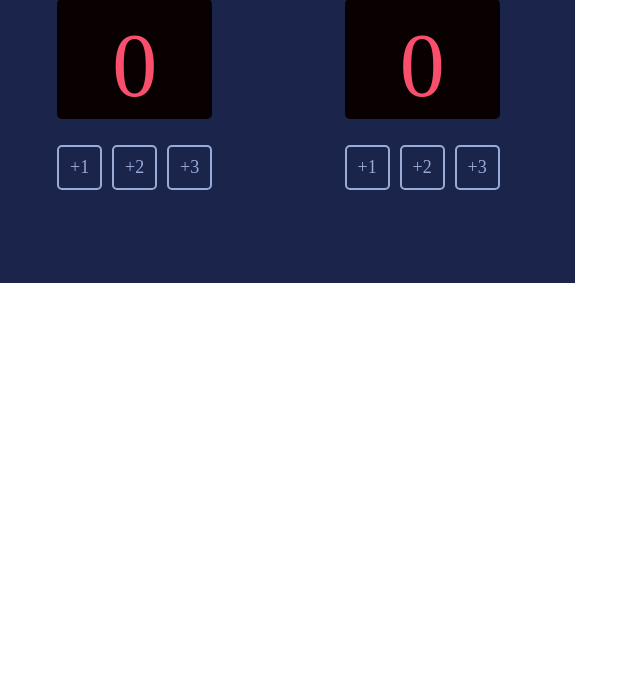
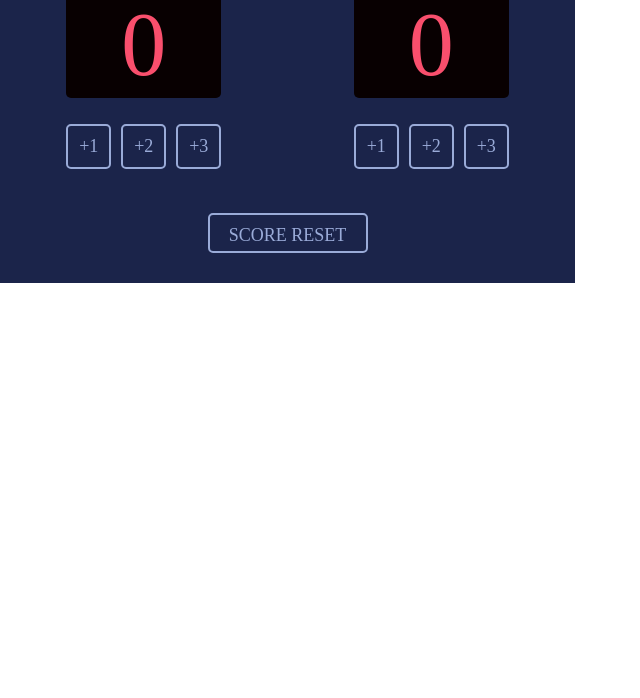
Before and after one commit to MatoElias/Scoreboard, a website built with Vite: page index.html in a window 1280 px wide. Shown: the part 102-800 px from the top of the page, without its empty margins (0-640 px from the left). Built offline with nearby package versions, Linux system fonts and the light colour scheme; a web font is replaced by a local one.

Commit message:
+resetButton, +active state on buttons, cosmetic changes of headings
- adding resetButton, with function of reseting score board

- adding active states to all addButtons for better visibility

- headings are now little bit smaller for better fit

```diff
--- a/index.css
+++ b/index.css
@@ -19,15 +19,16 @@ body {
     display: flex;
     justify-content: space-around;
     width: 575px;
-    height: 385px;
+    height: 305px;
     background-color: #1B244A;
 }
+
 
 h3 {
     font-family: Verdana;
     font-weight: 700;
     font-style: Bold;
-    font-size: 40px;
+    font-size: 30px;
     color: #EEEEEE;
     margin-bottom: 0;
 }
@@ -71,3 +72,33 @@ h3 {
     font-style: Regular;
     font-size: 18px;
 }
+
+#score-reset {
+    width: 575px;
+    height: 80px;
+    background-color: #1B244A;
+}
+
+#reset-btn {
+    margin-top: 10px;
+    padding-top: 5px;
+    width: 160px;
+    height: 40px;
+    background-color: #1B244A;
+    color: #9AABD8;
+    border: 2px solid #9AABD8;
+    border-radius: 5px;
+    font-family: Cursed Timer ULiL;
+    font-weight: 400;
+    font-style: Regular;
+    font-size: 18px;
+}
+
+.score-btn:active {
+    text-shadow: 1px 1px #9AABD8;
+}
+
+
+#reset-btn:active {
+    text-shadow: 1px 1px #9AABD8;
+}
--- a/index.html
+++ b/index.html
@@ -28,6 +28,9 @@
                 </div>
             </div>
         </div>
+        <div id="score-reset">
+            <button id="reset-btn" onclick="scoreReset()">SCORE RESET</button>
+        </div>
         <script src="index.js"></script>
     </body>
 </html>
--- a/index.js
+++ b/index.js
@@ -1,7 +1,8 @@
 let homeScore = document.getElementById("home-score")
 let guestScore = document.getElementById("guest-score")
 
-let count = 0;
+let count = 0
+let countGuest = 0
 
 function addOne() {
     count += 1
@@ -18,8 +19,6 @@ function addThree() {
     homeScore.textContent = count
 }
 
-countGuest = 0
-
 function addOneGuest() {
     countGuest += 1
     guestScore.textContent = countGuest
@@ -34,3 +33,11 @@ function addThreeGuest() {
     countGuest += 3
     guestScore.textContent = countGuest
 }
+
+function scoreReset() {
+    count = 0
+    homeScore.textContent = count
+
+    countGuest = 0
+    guestScore.textContent = countGuest
+}
--- a/package.json
+++ b/package.json
@@ -8,7 +8,6 @@
     "preview": "vite preview"
   },
   "dependencies": {
-    "vite": "latest"
-  },
-  "devDependencies": {}
+    "vite": "^7.2.6"
+  }
 }
```
Also changed, not shown: 1 other file.
